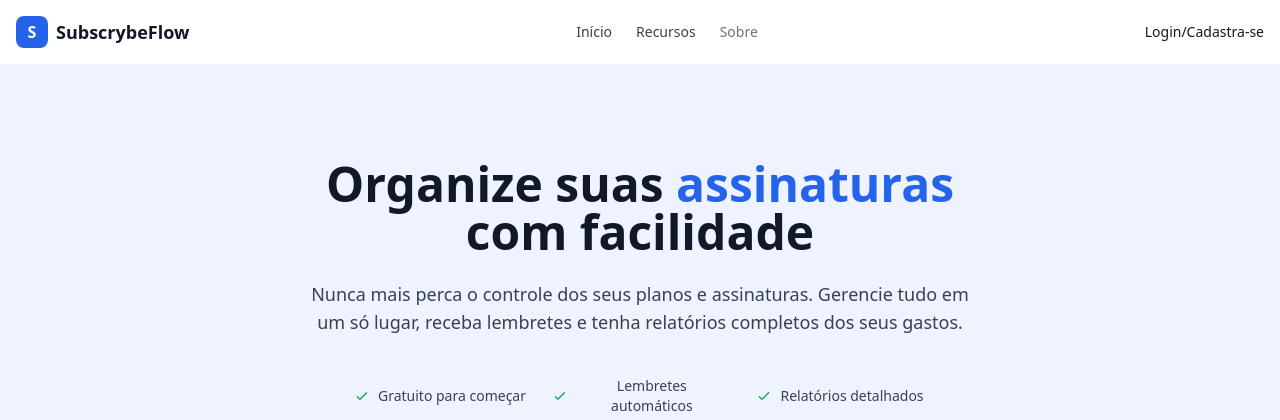
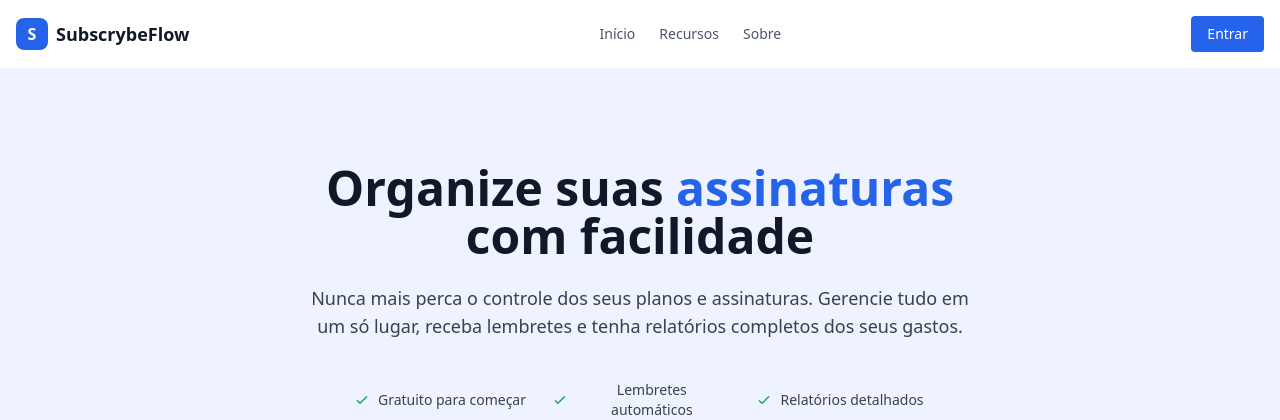
Before and after one commit to Ayram450/gerenciador-de-assinaturas-planos, a Django app: page / in a window 1280 px wide. Shown: the top 420 px of the page. Run offline with Django 5.2, Linux system fonts and the light colour scheme; some libraries are stand-ins or nearby versions.

Commit message:
Ajustes no front de inicio

```diff
--- a/base/templates/base/homepage.html
+++ b/base/templates/base/homepage.html
@@ -5,12 +5,12 @@
   <meta charset="UTF-8" />
   <meta name="viewport" content="width=device-width, initial-scale=1.0" />
   <title>SubscrybeFlow</title>
-  <!-- tailwind CSS CDN -->
+  {% comment %} tailwind CSS CDN {% endcomment %}
   <script src="https://cdn.tailwindcss.com"></script>
 </head>
 <body class="bg-[#eef3ff] text-gray-900">
 
-  <!-- navbar -->
+  {% comment %} navbar {% endcomment %}
   <header class="bg-white shadow-sm">
     <div class="container mx-auto px-4 py-4 flex justify-between items-center">
       <div class="flex items-center space-x-2">
@@ -20,17 +20,19 @@
         <span class="text-lg font-bold">SubscrybeFlow</span>
       </div>
       <nav class="hidden md:flex space-x-6 text-sm font-medium">
-        <a href="{% url 'homepage' %}" class="text-gray-700 hover:text-gray-900">Início</a>
-        <a href="{% url 'recursos' %}" class="text-gray-700 hover:text-gray-900">Recursos</a>
-        <a href="{% url 'sobre' %}" class="text-gray-500 hover:text-gray-900">Sobre</a>
+        <a href="{% url 'homepage' %}" class="text-gray-600 hover:text-gray-900">Início</a>
+        <a href="{% url 'recursos' %}" class="text-gray-600 hover:text-gray-900">Recursos</a>
+        <a href="{% url 'sobre' %}" class="text-gray-600 hover:text-gray-900">Sobre</a>
       </nav>
       <div class="flex items-center space-x-4 text-sm font-medium">
-        <a href="{% url 'account_login' %}" class="text-gray-900 hover:underline">Login/Cadastra-se</a>
+        <a href="{% url 'account_login' %}" class="bg-blue-600 text-white px-4 py-2 rounded hover:bg-blue-700 transition">
+          Entrar
+        </a>
       </div>
     </div>
   </header>
 
-  <!-- cards de info -->
+  {% comment %} cards de info  {% endcomment %}
   <section class="text-center py-24 px-4 bg-[#eef3ff]">
     <h1 class="text-4xl md:text-5xl font-bold leading-tight">
       Organize suas <span class="text-blue-600">assinaturas</span><br /> com facilidade
@@ -100,7 +102,7 @@
     </section>
   </section>
 
-    <!-- planos -->
+     {% comment %} planos  {% endcomment %}
     <section id="planos" class="py-10 px-2 bg-gray-20">
       <div class="max-w-6xl mx-auto text-center mb-16">
         <h2 class="text-3xl font-bold mb-4">Escolha seu plano</h2>
@@ -109,7 +111,7 @@
         </p>
       </div>
       <div class="grid md:grid-cols-2 gap-8 max-w-5xl mx-auto">
-        <!-- basico -->
+        {% comment %} basico {% endcomment %}
         <div class="bg-white rounded-lg shadow p-6 flex flex-col items-center">
           <h3 class="text-xl font-semibold mb-2">Básico</h3>
           <p class="text-3xl font-bold mb-1">Grátis</p>
@@ -122,7 +124,7 @@
           </ul>
           <a href="{% url 'account_login' %}" class="bg-blue-600 text-white px-4 py-2 rounded hover:bg-gray-700 mt-auto">Começar grátis</a>
         </div>
-        <!-- premium -->
+        {% comment %} premium {% endcomment %}
         <div class="bg-white rounded-lg shadow p-6 flex flex-col items-center">
           <h3 class="text-xl font-semibold mb-2">Premium</h3>
           <div class="flex items-end justify-center space-x-1 mb-4">
@@ -141,7 +143,7 @@
         </div>
       </div>
     </section>
-    <!-- anuncio final -->
+    {% comment %} anuncio final {% endcomment %}
     <section class="py-20 px-4 bg-blue-600 text-white text-center">
       <h2 class="text-3xl md:text-4xl font-bold mb-6">
         Pronto para organizar suas assinaturas?
@@ -151,7 +153,7 @@
       </p>
       <a href="{% url 'account_login' %}" class="bg-white text-black px-8 py-3 rounded text-lg hover:bg-gray-100 font-semibold">Começar grátis</a>
     </section>
-    <!-- footer -->
+    {% comment %} footer {% endcomment %}
     <footer class="py-12 px-4 bg-gray-900 text-white text-center">
       <div class="flex justify-center items-center space-x-2 mb-4">
         <div class="h-8 w-8 bg-blue-600 rounded-lg flex items-center justify-center font-bold">
--- a/base/templates/base/sobre.html
+++ b/base/templates/base/sobre.html
@@ -26,7 +26,8 @@
         <a href="{% url 'sobre'  %}" class="text-gray-500 hover:text-gray-900">Sobre</a>
       </nav>
       <div class="flex items-center space-x-4 text-sm font-medium">
-        <a href="{% url 'account_login' %}" class="text-gray-900 hover:underline">Login/Cadastra-se</a>
+        <a href="{% url 'account_login' %}" class="bg-blue-600 text-white px-4 py-2 rounded hover:bg-blue-700 transition">
+          Entrar</a>
       </div>
     </div>
   </header>
@@ -72,7 +73,7 @@
       <div class="space-y-8">
         <div class="bg-white rounded-lg shadow p-8">
           <h3 class="text-2xl font-bold text-gray-900 mb-6">Nossa Visão</h3>
-          <p class="text-gray-600 text-lg leading-relaxed">Nossa plataforma permite que você cadastre todas as suas assinaturas, configure lembretes personalizados, gere relatórios detalhados e tenha uma visão completa dos seus gastos recorrentes. Gerenciar assinaturas não é só organizar cobranças, mas empoderar decisões conscientes.</p>
+          <p class="text-gray-600 text-lg leading-relaxed">Nossa plataforma permite que você cadastre todas as suas assinaturas, receba lembretes personalizados, gere relatórios detalhados e tenha uma visão completa dos seus gastos recorrentes. Gerenciar assinaturas não é só organizar cobranças, mas empoderar decisões conscientes.</p>
         </div>
 
         <div class="bg-white rounded-lg shadow p-8">
--- a/subscriptions/views.py
+++ b/subscriptions/views.py
@@ -20,6 +20,7 @@ from xhtml2pdf import pisa
 from django.core.mail import EmailMessage
 from io import BytesIO
 from django.contrib import messages
+
 
 
 class SubscriptionListView(ListView):
```
Also changed, not shown: base/templates/base/recursos.html (+6 -3 lines).
